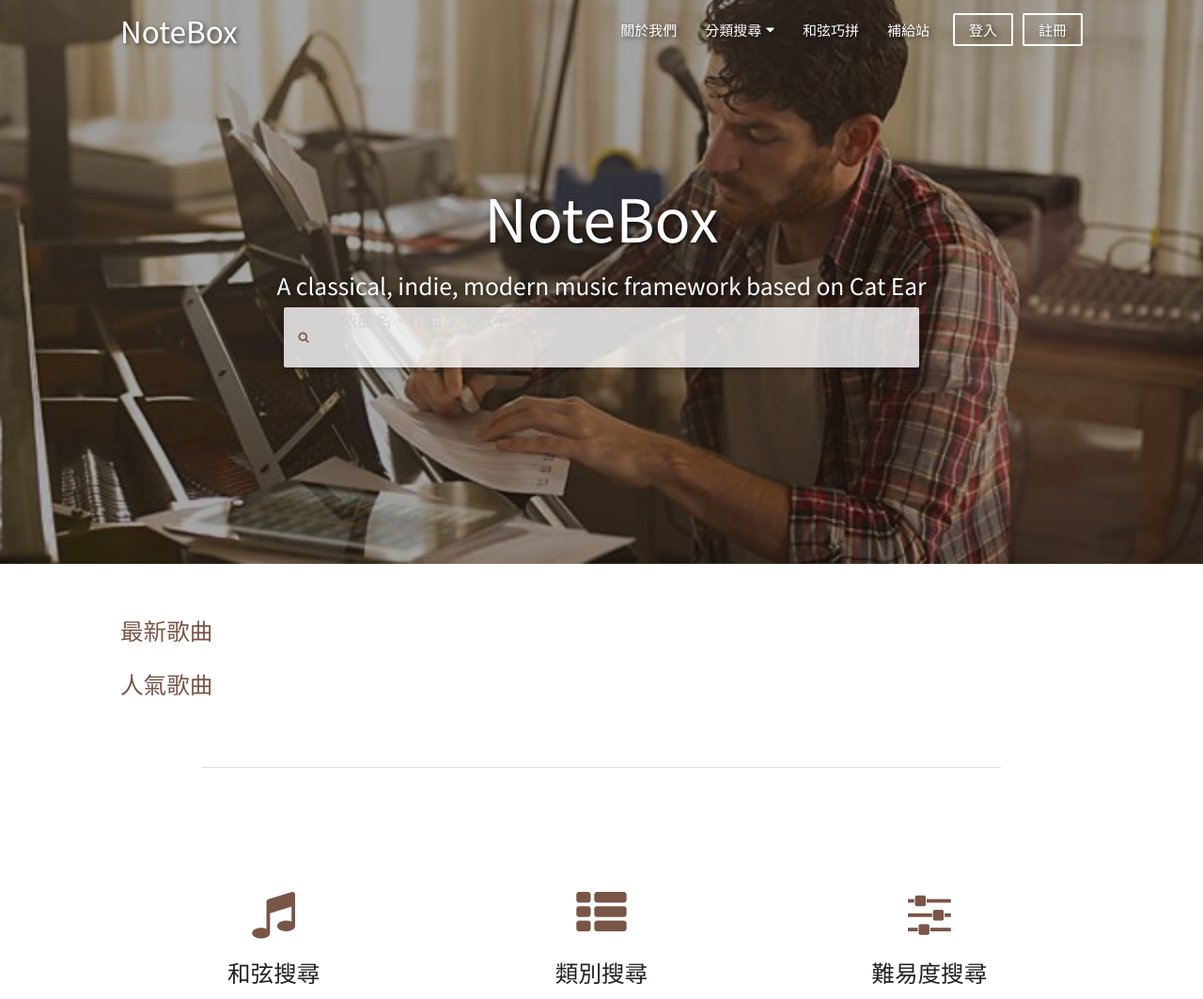
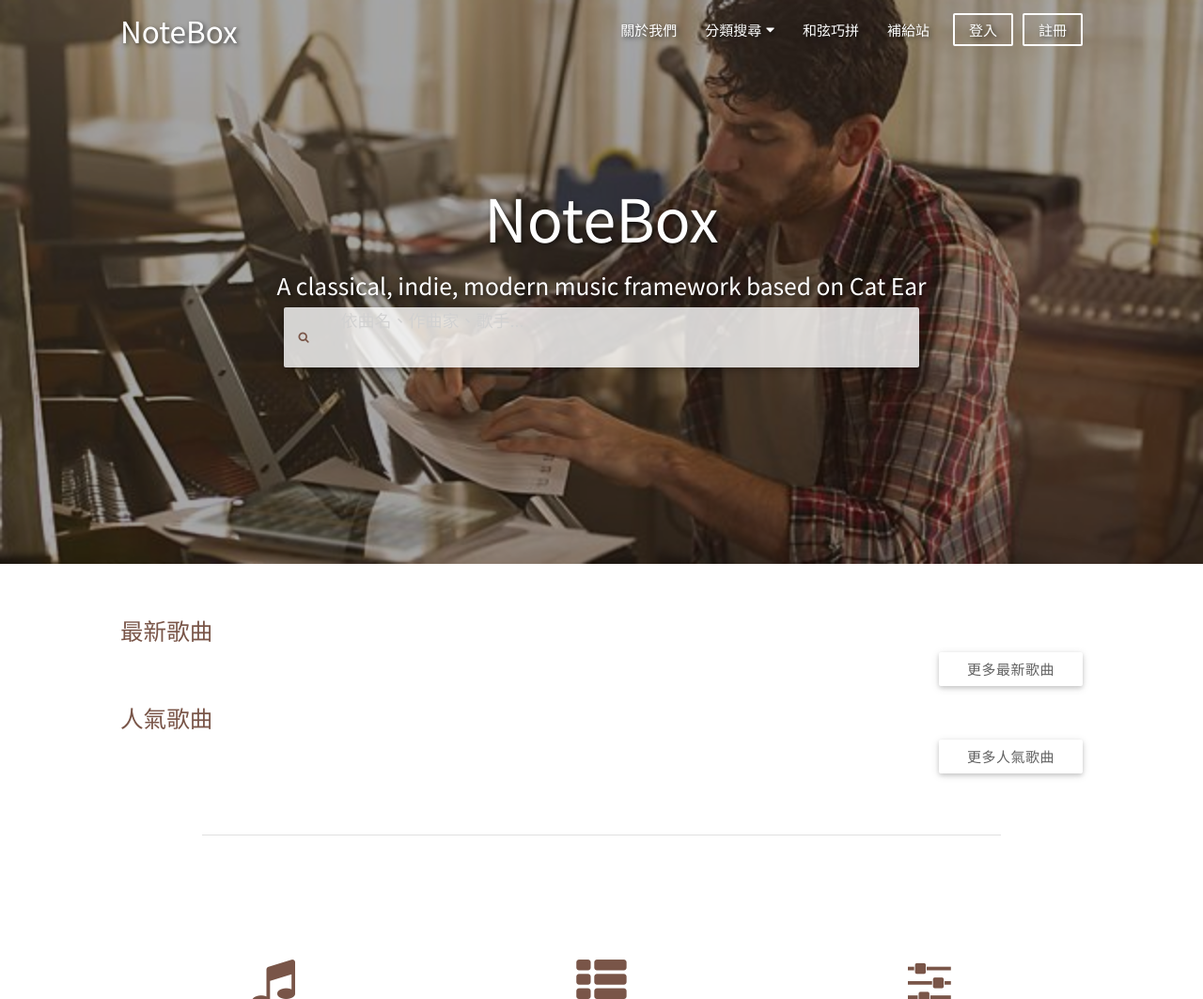
Before and after one commit to WanLinLin/Notebox, a Django app: template django_notebox/catear/notebox/templates/notebox/index.html in a window 1280 px wide. Shown: the top 1063 px of the page at 94% size. Run offline with Django 3.2, Linux system fonts and the light colour scheme; the template is opened without the code that fills it: values that come from a table or form of the project are taken from there, others are empty; parts of the project's set-up code (start-up, migrations or seed data) failed here and were passed over; some libraries are stand-ins or nearby versions.

Commit message:
index.html more song button

```diff
--- a/django_notebox/catear/notebox/templates/notebox/index.html
+++ b/django_notebox/catear/notebox/templates/notebox/index.html
@@ -90,6 +90,9 @@
 				</div>
 			</div>
 			{% endfor %}
+			<div class="col s12 right-align">
+				<a href="/notebox/overview/" class="white grey-text text-darken-2 btn waves-effect waves-brown">更多最新歌曲</a>
+			</div>
 		</div><!-- end of latest video row -->
 
 		<!-- popular video row -->
@@ -109,9 +112,13 @@
 				</div>
 			</div>
 			{% endfor %}
+			<div class="col s12 right-align">
+				<a href="/notebox/overview/" class="white grey-text text-darken-2 btn waves-effect waves-brown">更多人氣歌曲</a>
+			</div>
 		</div><!-- end of popular video row -->
 	</div><!-- ===== end of Vedio Block ===== -->
 
+	<!-- divider -->
 	<div class="container">
 		<div class="row">
 			<div class="col s10 push-s1">
@@ -170,14 +177,6 @@
 				</div>
 			</div>
 	</div><!-- end of Chord Div -->
-
-	<!-- <div class="container">
-		<div class="row">
-			<div class="col s10 push-s1">
-				<div class="divider"></div>
-			</div>
-		</div>
-	</div> -->
 
 	<!-- Introduce Div -->
 	<div class="grey lighten-4">
@@ -262,6 +261,17 @@
 
     $('footer').addClass('no-top-margin');
 
+		/*=============================
+		=            Modal            =
+		=============================*/
+
+		$('.modal-trigger').leanModal();
+
+		/*=====  End of Modal  ======*/
+
+		changeOpacityOnScroll();
+
+		function changeOpacityOnScroll() {
 			// ===== scroll changing opacity =====
 			var logo = $('#logo');
 			var navs = $('.navs');
@@ -291,15 +301,7 @@
 					navs.removeClass('text-shadow');
 				}
 			});// end of scroll changing opacity
-
-		/*=============================
-		=            Modal            =
-		=============================*/
-
-		$('.modal-trigger').leanModal();
-
-		/*=====  End of Modal  ======*/
-
+		}
 	});
 	</script>
 </body>
```
Also changed, not shown: 1 other file. Lines whose indentation alone changed are shown as unchanged.
